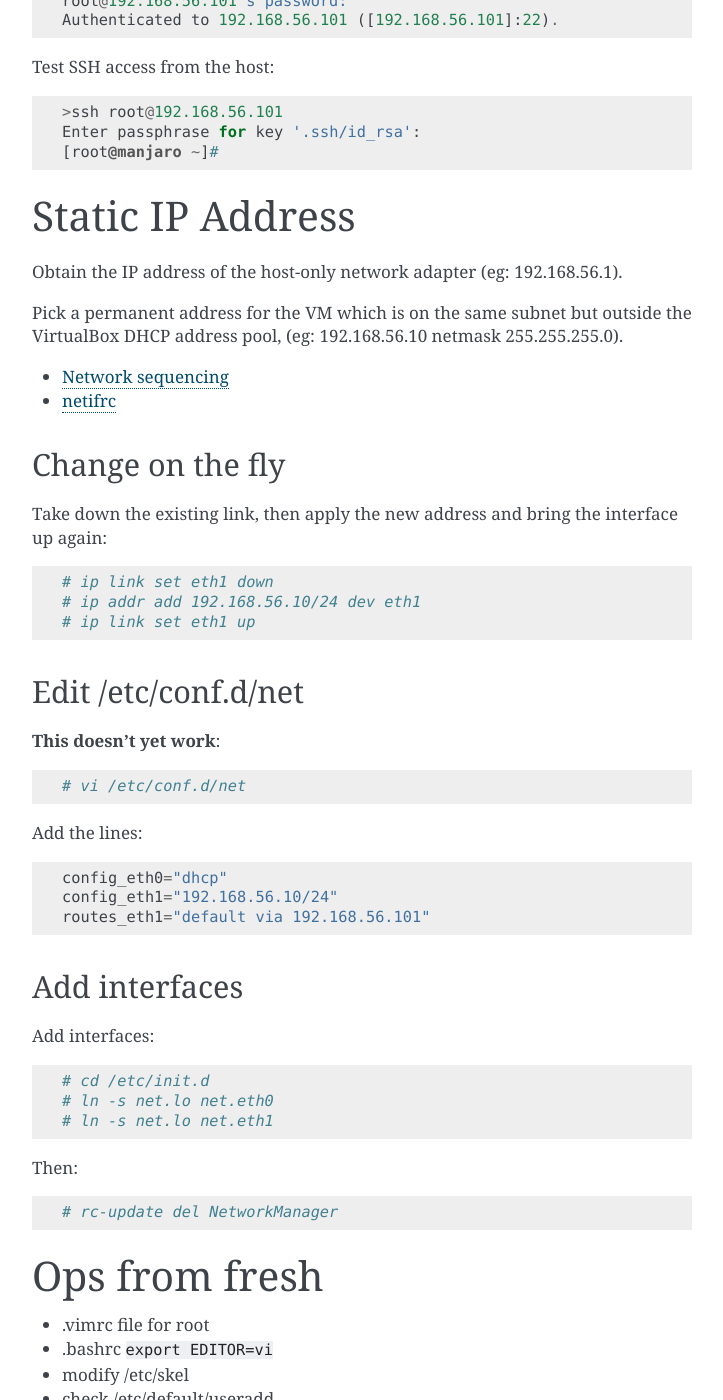
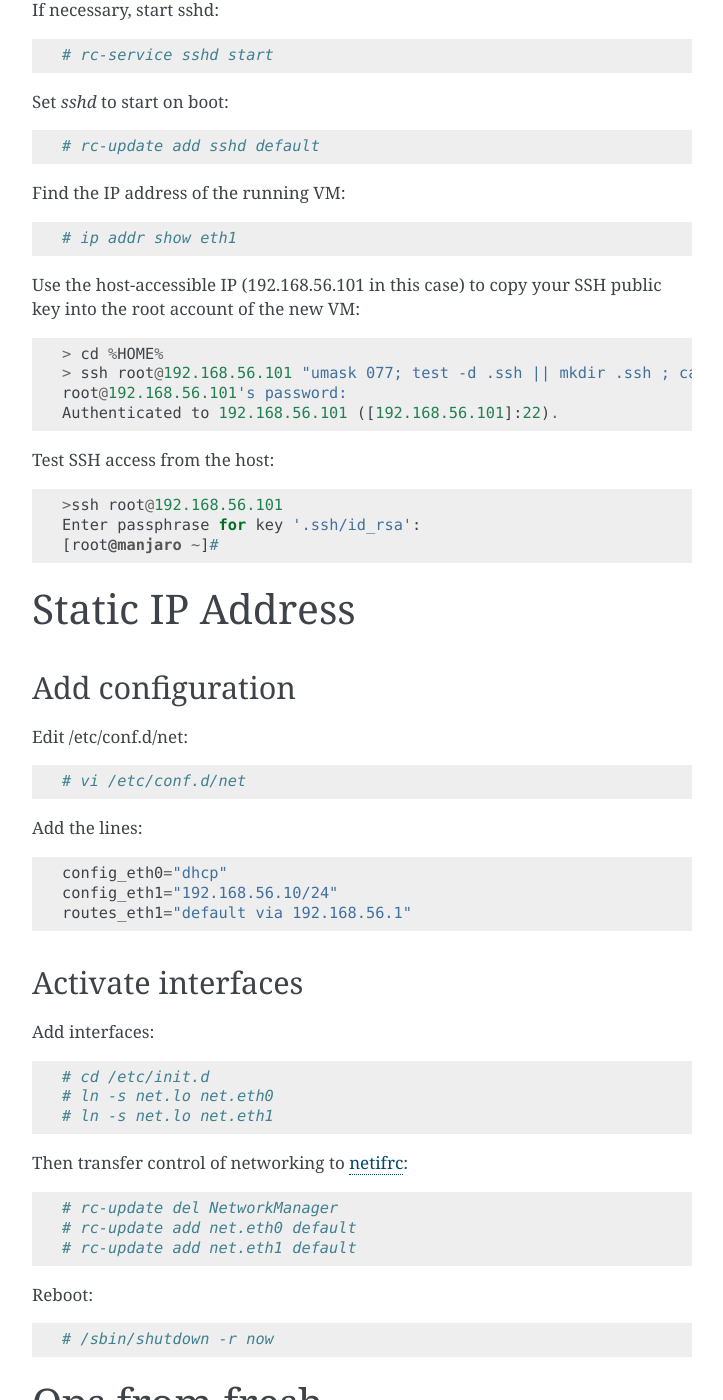
Before and after one commit to tundish/pyoncannon, a Sphinx documentation site: the page built from doc/index.rst, in a window 1280 px wide and 1400 px high, scrolled down 1046 px. Shown: the whole window, without its empty margins (388-1111 px from the left). Built offline with Sphinx 7.4.7, drawn with Linux system fonts in a browser that asks for light colours; some of the changed text lies outside the part shown.

Commit message:
Updates following first run-through.

```diff
--- a/doc/index.rst
+++ b/doc/index.rst
@@ -13,6 +13,12 @@
 * :ref:`genindex`
 * :ref:`search`
 
+Prerequisites
+=============
+
+* Boot Manjaro Net OpenRC in VirtualBox
+* Set up a `host-only network`_ for the VM.
+
 Initialisation file
 ===================
 
@@ -20,14 +26,27 @@
 
     [DEFAULT]
     hash = #
+
+Obtain the IP address of the host-only network adapter (eg: 192.168.56.1)::
+
+    admin.gw = 192.168.56.1
+
+Pick a permanent address for the VM which is on the same subnet but outside the VirtualBox DHCP
+address pool, (eg: 192.168.56.10 netmask 255.255.255.0)::
+
     admin.net = 192.168.56.10/24
-    admin.gw = 192.168.56.101
+
+Name the device using the admin interface::
+
     admin.if = eth1
+
+::
+
+    private.name = manjarovm
+    public.fqdn =
 
 SSH Access
 ==========
-
-Set up a `host-only network`_ for the VM.
 
 Log in to the VM as root, and check what services are running::
 
@@ -63,28 +82,11 @@
 Static IP Address
 =================
 
-Obtain the IP address of the host-only network adapter (eg: 192.168.56.1).
-
-Pick a permanent address for the VM which is on the same subnet but outside the VirtualBox DHCP
-address pool, (eg: 192.168.56.10 netmask 255.255.255.0).
-
-* `Network sequencing`_
-* netifrc_
-
-Change on the fly
+Add configuration
 ~~~~~~~~~~~~~~~~~
 
-Take down the existing link, then apply the new address and bring the interface
-up again::
+Edit /etc/conf.d/net::
 
-    # ip link set eth1 down
-    # ip addr add 192.168.56.10/24 dev eth1
-    # ip link set eth1 up
-
-Edit /etc/conf.d/net
-~~~~~~~~~~~~~~~~~~~~
-
-**This doesn't yet work**::
 
     # vi /etc/conf.d/net
 
@@ -92,10 +94,10 @@
 
     config_eth0="dhcp"
     config_eth1="192.168.56.10/24"
-    routes_eth1="default via 192.168.56.101"
+    routes_eth1="default via 192.168.56.1"
 
-Add interfaces
-~~~~~~~~~~~~~~
+Activate interfaces
+~~~~~~~~~~~~~~~~~~~
 
 Add interfaces::
 
@@ -103,19 +105,27 @@
     # ln -s net.lo net.eth0
     # ln -s net.lo net.eth1
 
-Then::
+Then transfer control of networking to netifrc_::
 
     # rc-update del NetworkManager
+    # rc-update add net.eth0 default
+    # rc-update add net.eth1 default
+
+Reboot::
+
+    # /sbin/shutdown -r now
 
 Ops from fresh
 ==============
 
+* ntp-client
 * .vimrc file for root
 * .bashrc ``export EDITOR=vi``
 * modify /etc/skel
 * check /etc/default/useradd
 * /etc/hostname
 * https://wiki.archlinux.org/index.php/General_recommendations
+* /etc/conf.d/xdm deactivation.
 
 Passwords
 =========
```
Also changed, not shown: other parts of doc/index.rst (+7 -0 lines).
